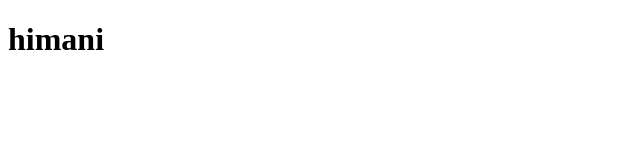
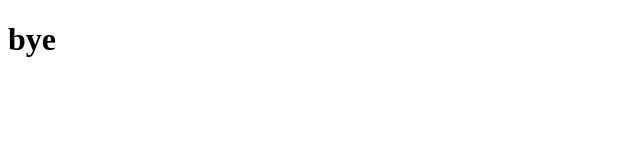
Before and after one commit to himani-13/himz, a plain HTML site: page index.html in a window 1280 px wide. Shown: the whole page, without its empty margins (0-640 px from the left). Drawn offline with Linux system fonts and the light colour scheme.

Commit message:
your message

```diff
--- a/index.html
+++ b/index.html
@@ -7,7 +7,7 @@
     <title>Document</title>
 </head>
 <body>
-    <h1>himani</h1>
+    <h1>bye</h1>
 
 </body>
 </html>
```
